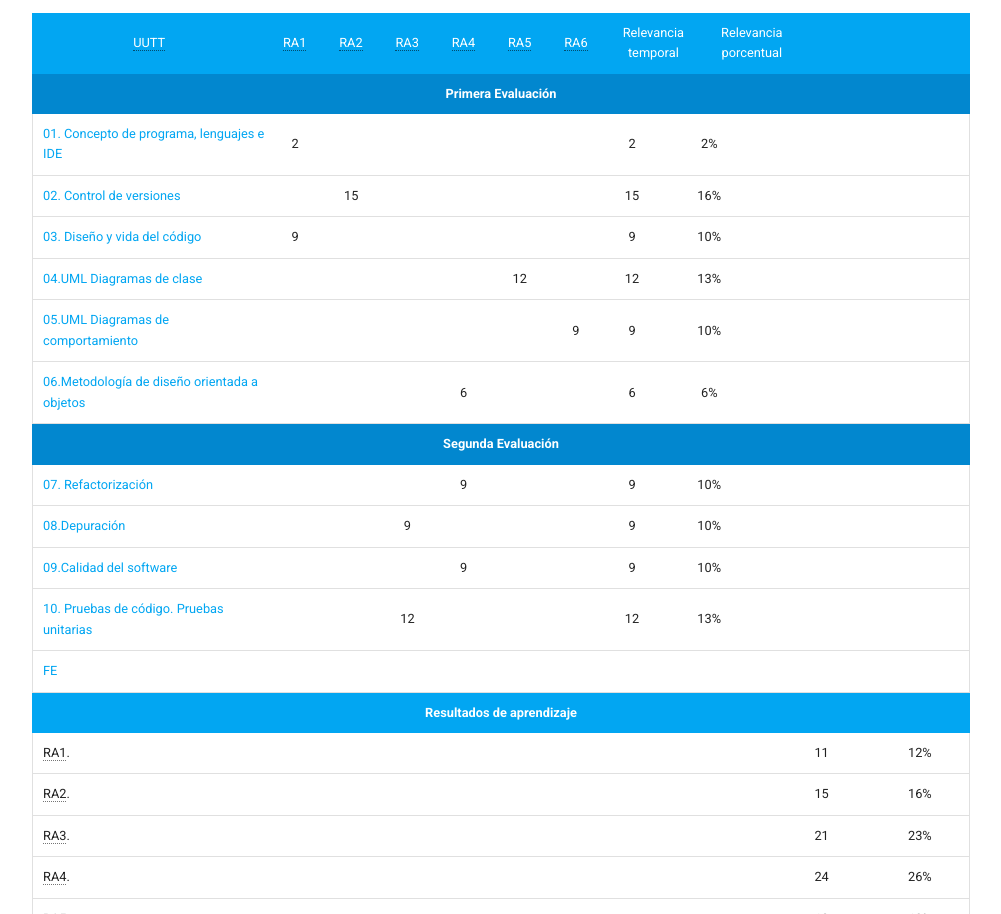
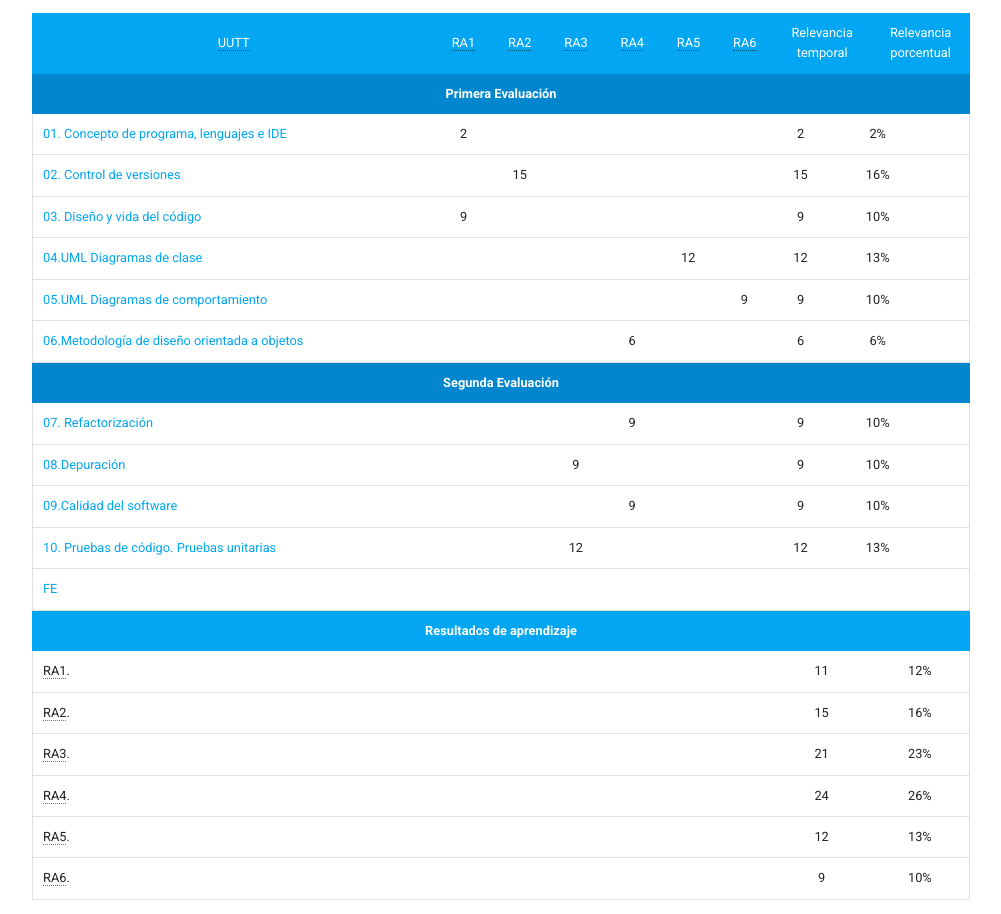
Before and after one commit to gines-lopez/EDE, a plain HTML site: page index.html in a window 1280 px wide. Shown: the part 799-1713 px from the top of the page, without its empty margins (264-1265 px from the left). Drawn offline with Linux system fonts and the light colour scheme.

Commit message:
Deployed 486afcf with MkDocs version: 1.6.1

```diff
--- a/css/extra_index.css
+++ b/css/extra_index.css
@@ -52,7 +52,7 @@
 }
 
 #body-ut-head > p:first-child {
-    width: 25%;
+    width: 43%;
 }
 
 #body-ut-div{
@@ -88,8 +88,8 @@
 
 .body-ut> p:first-child {
     text-align: left;
-    min-width: 25%;
-    width: 25%;
+    min-width: 43%;
+    width: 43%;
     padding-left: 10px;
 }
 
```
